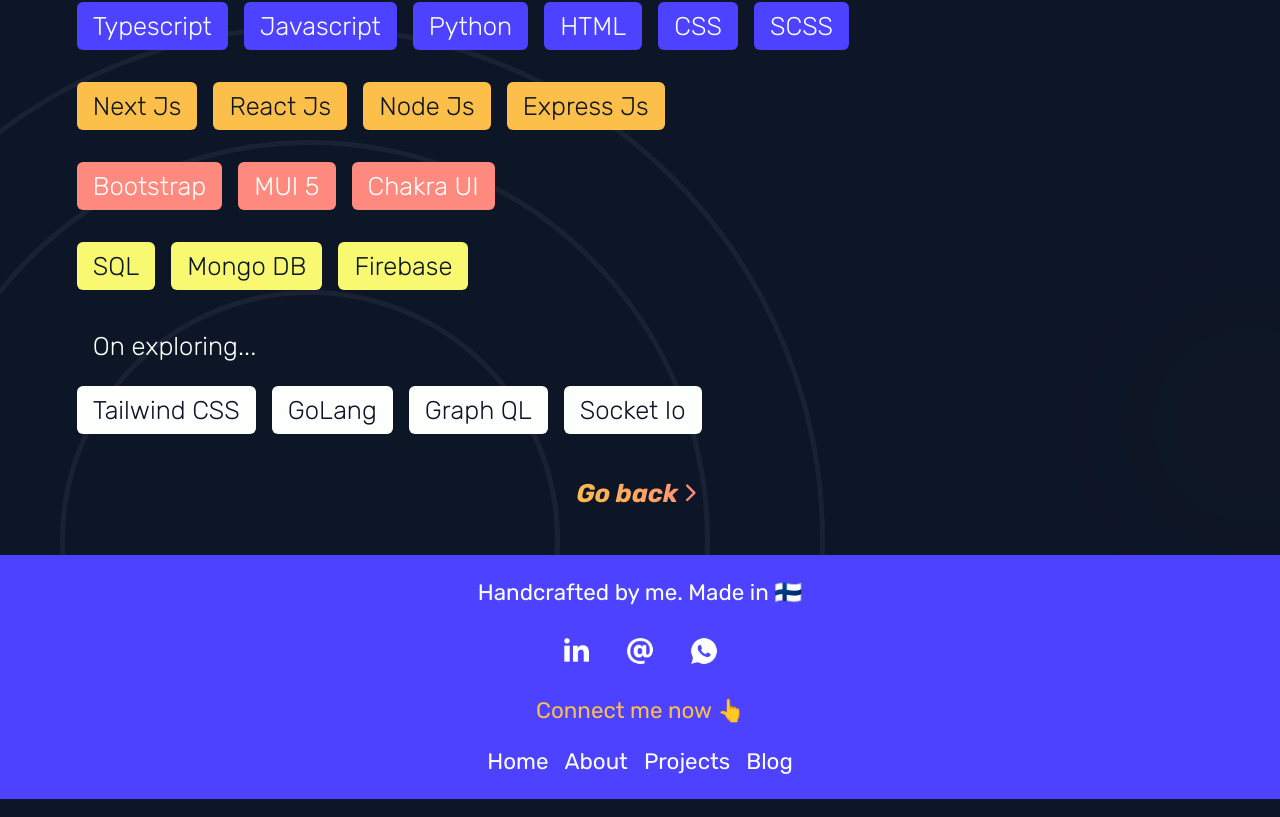
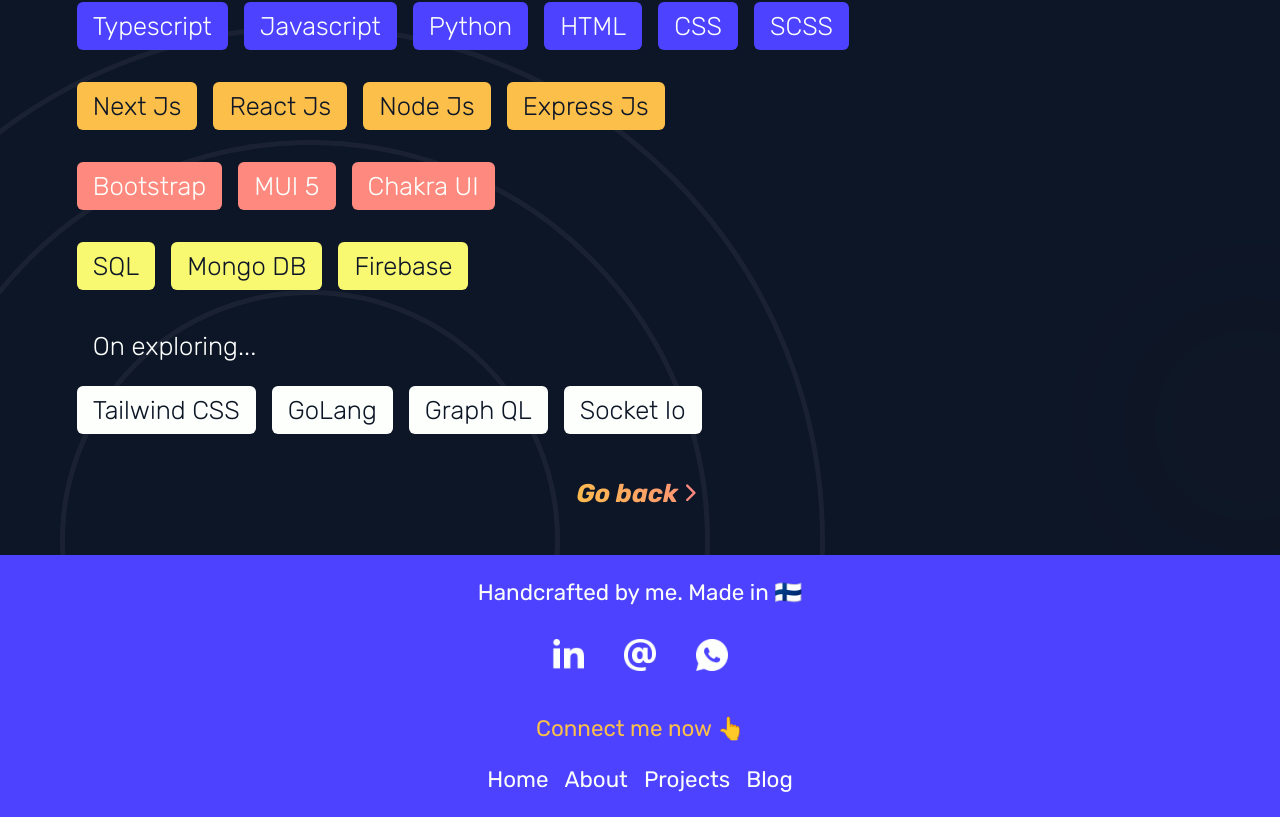
Before and after one commit to shennguyenrs/shennguyen.dev, a Next.js app: page /about in a window 1280 px wide. Shown: the part 1380-2197 px from the top of the page. Built offline with nearby package versions, Linux system fonts and the light colour scheme.

Commit message:
chores: add chakra project

```diff
--- a/sections/FooterSec.tsx
+++ b/sections/FooterSec.tsx
@@ -1,4 +1,5 @@
 import Link from 'next/link';
+import Image from 'next/image';
 import { useState, useEffect } from 'react';
 import useHook from '../hooks/useHover';
 
@@ -36,16 +37,31 @@
       <p>Handcrafted by me. Made in 🇫🇮</p>
       <div className={styles.footer__social}>
         <a ref={linkedin} href="https://linkedin.com/in/annguyen080196">
-          <img src="/images/linkedin_tiny.png" alt="linkedin" />
+          <Image
+            src="/images/linkedin_tiny.png"
+            alt="linkedin"
+            width="40px"
+            height="40px"
+          />
         </a>
         <a
           ref={email}
-          href="mailto:shennguyen.redshinobi96@gmail.com?subject=Hi%2C%20Nice%20to%20meet%20you%20%F0%9F%91%8B&body=My%20name%20is"
+          href="mailto:81.annguyen@gmail.com?subject=Hi%2C%20Nice%20to%20meet%20you%20%F0%9F%91%8B&body=My%20name%20is"
         >
-          <img src="/images/at_tiny.png" alt="at" />
+          <Image
+            src="/images/at_tiny.png"
+            alt="at"
+            width="40px"
+            height="40px"
+          />
         </a>
         <a ref={phone} href="https://wa.me/0449314926">
-          <img src="/images/whatsapp_tiny.png" alt="whatsapp" />
+          <Image
+            src="/images/whatsapp_tiny.png"
+            alt="whatsapp"
+            width="40px"
+            height="40px"
+          />
         </a>
       </div>
       <p
--- a/styles/sections/_footerSec.module.scss
+++ b/styles/sections/_footerSec.module.scss
@@ -26,9 +26,9 @@
     margin: 1.6rem auto;
   }
 
-  img {
-    max-width: 2rem;
-  }
+  // img {
+  //   max-width: 2rem;
+  // }
 
   &__mes {
     max-width: fit-content;
```
Also changed, not shown: public/images/projects/chakra-list_tiny.png (added).
